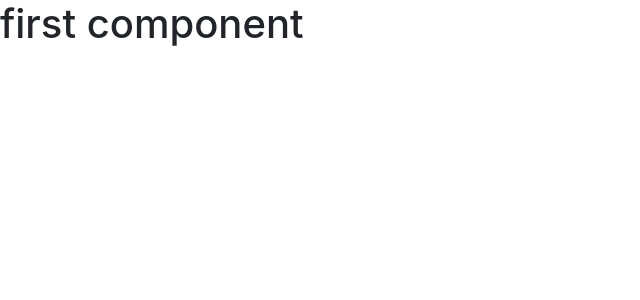
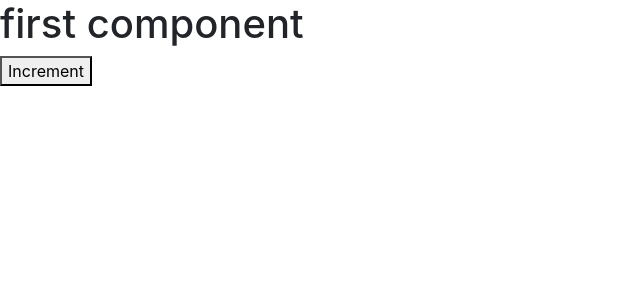
Before and after one commit to PromiseFru/counter-app, a React (Create React App) app: page / in a window 1280 px wide. Shown: the top 300 px of the page, without its empty margins (0-640 px from the left). Built offline with nearby package versions, Linux system fonts and the light colour scheme.

Commit message:
component modified

```diff
--- a/src/components/counter.jsx
+++ b/src/components/counter.jsx
@@ -2,7 +2,12 @@ import React, { Component } from 'react';
 
 class Counter extends Component {
     render() {
-        return <h1>first component</h1>;
+        return (
+            <React.Fragment>
+                <h1>first component</h1>
+                <button>Increment</button>
+            </React.Fragment>
+        );
     }
 }
 
```
